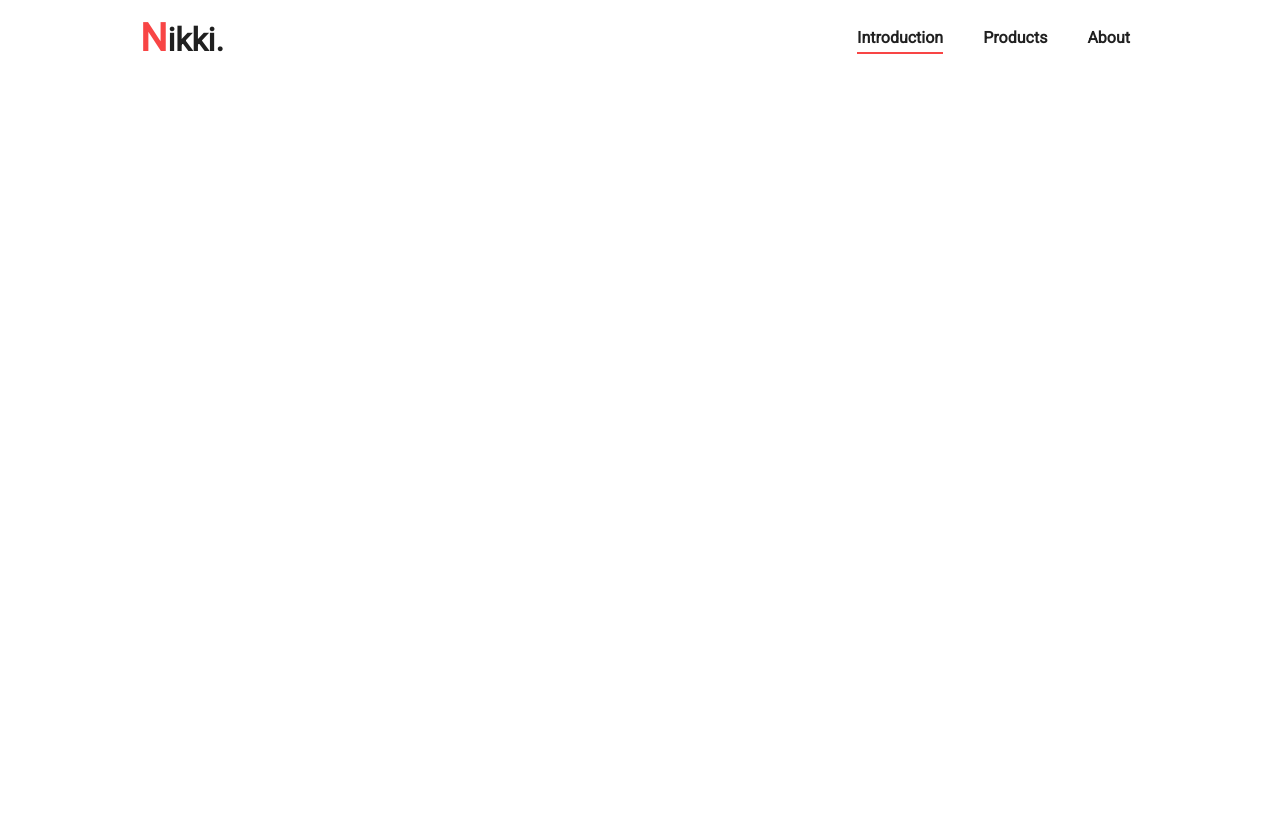
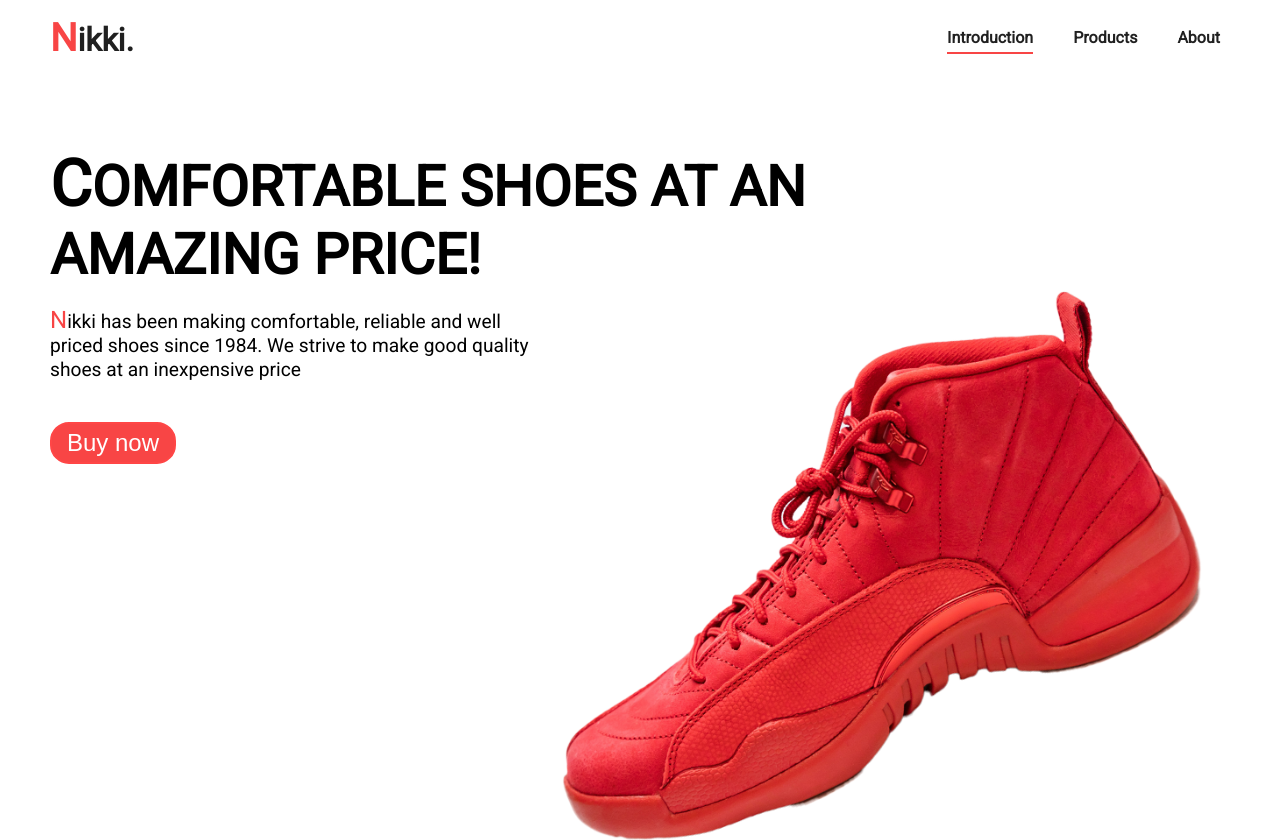
Before and after one commit to the-man2004/nikki-landing-page, a website built with Parcel: page index.html in a window 1280 px wide. Before the commit the page ends 800 px from the top, so only its background shows below. Built offline with nearby package versions, Linux system fonts and the light colour scheme.

Commit message:
Added and styled hero section

```diff
--- a/css/main.css
+++ b/css/main.css
@@ -3,6 +3,7 @@
 :root {
   --color-dark: rgb(32, 32, 32);
   --color-red: rgb(248, 69, 69);
+  --color-dark-red: rgb(255, 70, 70);
 }
 
 * {
@@ -22,19 +23,26 @@ body {
 
 .container {
   width: 100%;
-  max-width: 1100px;
+  max-width: 1500px;
+
+  position: relative;
 }
 
+/* Nav styling */
 .nav {
   width: 100%;
+  max-width: 1500px;
   height: 75px;
   padding: 0 50px;
+
+  position: fixed;
+  z-index: 1000;
 
   display: flex;
   align-items: center;
   justify-content: space-between;
 
-  /* border-bottom: 2px solid var(--color-dark); */
+  background-color: #fff;
 }
 
 .nav h2 {
@@ -72,3 +80,74 @@ body {
 .active {
   border-bottom: 2px solid var(--color-red);
 }
+
+/* Hero styling */
+.hero {
+  padding: 0 50px;
+  min-height: 100vh;
+
+  display: flex;
+  align-items: center;
+
+  /* background-color: red; */
+}
+
+.hero-text {
+  /* border: 2px solid var(--color-dark); */
+
+  width: 65%;
+  height: auto;
+  position: absolute;
+  transform: translateY(-30%);
+}
+
+.hero-title {
+  font-size: 3.5rem;
+}
+.hero-title::first-letter {
+  font-size: 4rem;
+}
+
+.hero-subtext {
+  margin-top: 20px;
+  margin-bottom: 40px;
+  width: 60%;
+  line-height: 1.5rem;
+  font-size: 1.2rem;
+}
+.hero-subtext::first-letter {
+  font-size: 1.5rem;
+  color: var(--color-red);
+}
+
+.hero-text .btn {
+  padding: 5px 15px;
+
+  font-size: 1.5rem;
+  color: #fff;
+  background: var(--color-red);
+
+  border: 2px solid var(--color-dark-red);
+  border-radius: 19px;
+
+  transition: all 200ms ease;
+}
+
+.hero-text .btn a {
+  text-decoration: none;
+  color: #fff;
+}
+
+.hero-text .btn:hover,
+.hero-text .btn:focus {
+  transform: scale(1.1);
+  /* padding: 10px; */
+}
+
+.hero img {
+  /* border: 2px solid var(--color-dark); */
+  width: 50%;
+
+  position: absolute;
+  transform: translate(80%, 30%);
+}
--- a/index.html
+++ b/index.html
@@ -18,6 +18,73 @@
           <li><a class="btn-link" href="#">About</a></li>
         </ul>
       </nav>
+
+      <div class="hero">
+        <div class="hero-text">
+          <h1 class="hero-title">COMFORTABLE SHOES AT AN AMAZING PRICE!</h1>
+          <p class="hero-subtext">
+            Nikki has been making comfortable, reliable and well priced shoes
+            since 1984. We strive to make good quality shoes at an inexpensive
+            price
+          </p>
+          <button class="btn"><a href="#">Buy now</a></button>
+        </div>
+        <img src="images/shoe-4.png" alt="" />
+      </div>
+
+      <!-- test -->
+
+      <!-- <div class="hero">
+        <div class="hero-text">
+          <h1 class="hero-title">COMFORTABLE SHOES AT AN AMAZING PRICE!</h1>
+          <p class="hero-subtext">
+            Lorem ipsum dolor sit amet consectetur adipisicing elit. Dolor ut
+            perferendis sed facilis laboriosam magnam iusto, eligendi aspernatur
+            suscipit vitae itaque explicabo, sapiente libero corrupti beatae
+            dolore quam expedita excepturi!
+          </p>
+        </div>
+        <img src="images/shoe-4.png" alt="" />
+      </div>
+
+      <div class="hero">
+        <div class="hero-text">
+          <h1 class="hero-title">COMFORTABLE SHOES AT AN AMAZING PRICE!</h1>
+          <p class="hero-subtext">
+            Lorem ipsum dolor sit amet consectetur adipisicing elit. Dolor ut
+            perferendis sed facilis laboriosam magnam iusto, eligendi aspernatur
+            suscipit vitae itaque explicabo, sapiente libero corrupti beatae
+            dolore quam expedita excepturi!
+          </p>
+        </div>
+        <img src="images/shoe-4.png" alt="" />
+      </div>
+
+      <div class="hero">
+        <div class="hero-text">
+          <h1 class="hero-title">COMFORTABLE SHOES AT AN AMAZING PRICE!</h1>
+          <p class="hero-subtext">
+            Lorem ipsum dolor sit amet consectetur adipisicing elit. Dolor ut
+            perferendis sed facilis laboriosam magnam iusto, eligendi aspernatur
+            suscipit vitae itaque explicabo, sapiente libero corrupti beatae
+            dolore quam expedita excepturi!
+          </p>
+        </div>
+        <img src="images/shoe-4.png" alt="" />
+      </div>
+
+      <div class="hero">
+        <div class="hero-text">
+          <h1 class="hero-title">COMFORTABLE SHOES AT AN AMAZING PRICE!</h1>
+          <p class="hero-subtext">
+            Lorem ipsum dolor sit amet consectetur adipisicing elit. Dolor ut
+            perferendis sed facilis laboriosam magnam iusto, eligendi aspernatur
+            suscipit vitae itaque explicabo, sapiente libero corrupti beatae
+            dolore quam expedita excepturi!
+          </p>
+        </div>
+        <img src="images/shoe-4.png" alt="Red shoe" />
+      </div> -->
     </section>
   </body>
 </html>
```
